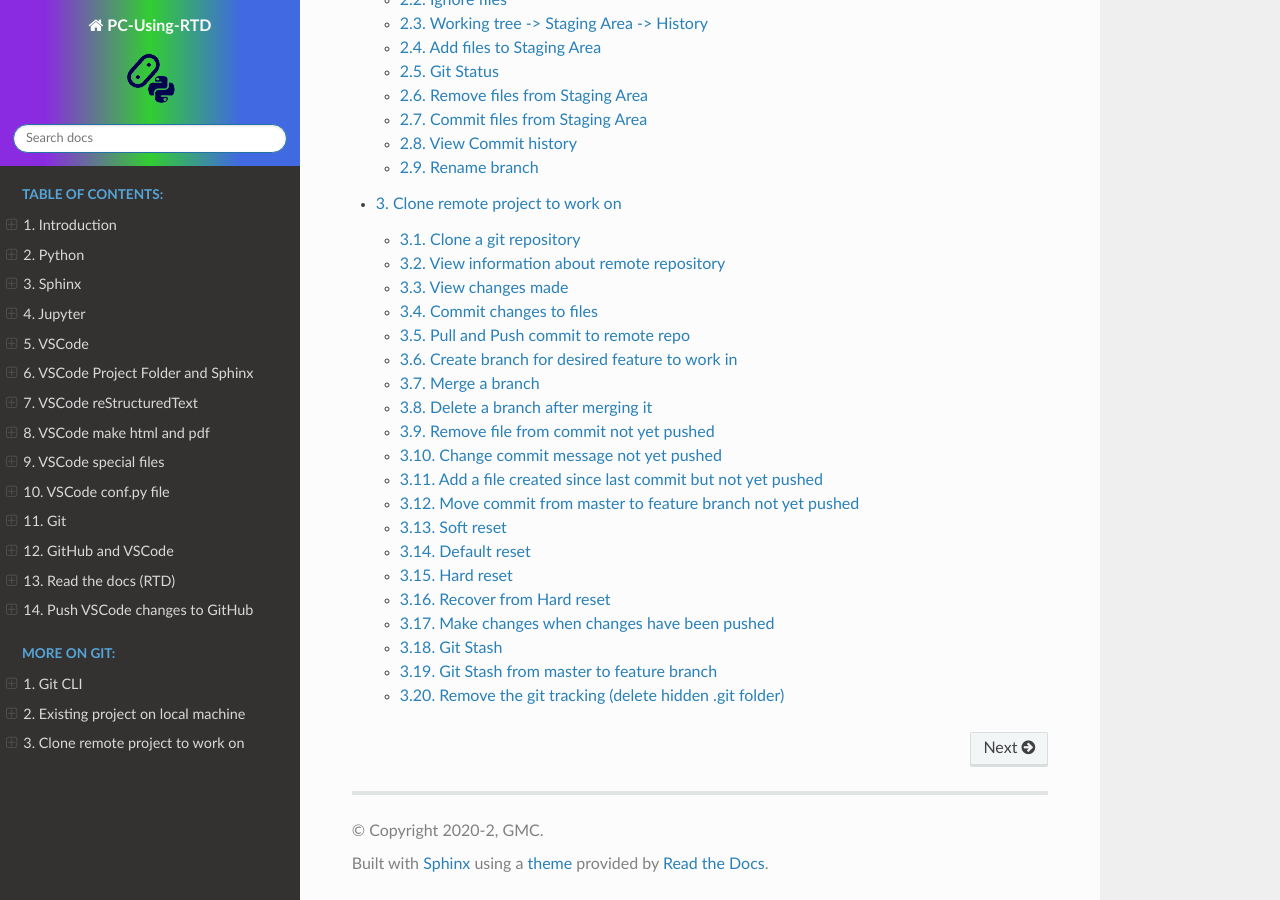
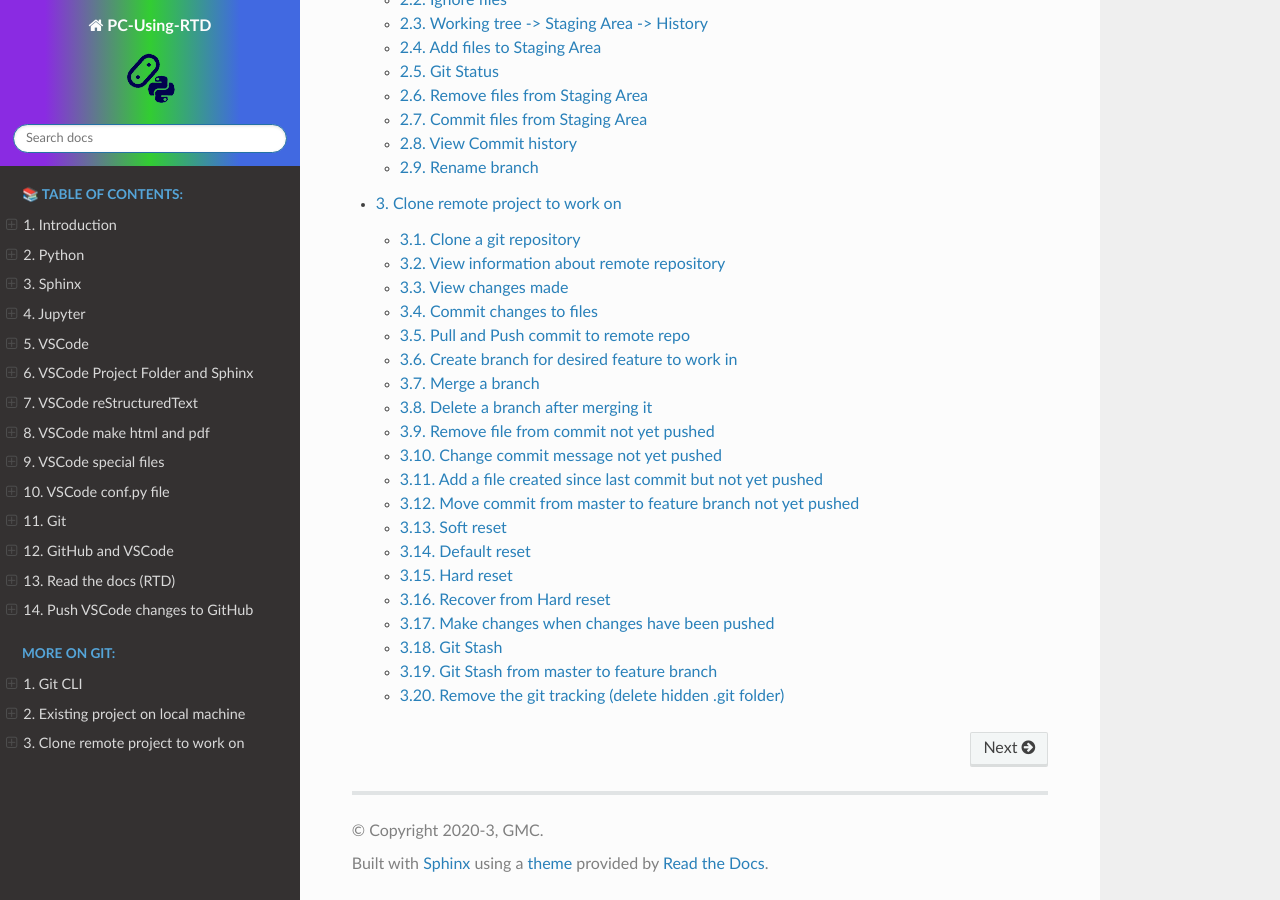
Before and after one commit to gmc-code/PC-Using-RTD, a Sphinx documentation site: the page built from docs/index.rst, in a window 1280 px wide and 900 px high, scrolled down 3986 px. Built offline with Sphinx 7.4.7 and the Read the Docs theme 2.0.0, drawn with Linux system fonts in a browser that asks for light colours; some of the changed text lies outside the part shown.

Commit message:
apr 2023

```diff
--- a/docs/conf.py
+++ b/docs/conf.py
@@ -5,7 +5,7 @@
 
 import sphinx_rtd_theme
 project = 'PC-Using-RTD'
-copyright = '2020-2, GMC'
+copyright = '2020-3, GMC'
 author = 'GMC'
 
 # -- General configuration ---------------------------------------------------
--- a/docs/index.rst
+++ b/docs/index.rst
@@ -19,7 +19,7 @@
 
 .. toctree::
     :maxdepth: 3
-    :caption: Table of Contents:
+    :caption: 📚 Table of Contents:
     :numbered:
 
     setup/Introduction.rst
--- a/docs/setup/GitHub and VSCode.rst
+++ b/docs/setup/GitHub and VSCode.rst
@@ -6,7 +6,7 @@
 
 The info below is for the simplest approach where there is only the master branch locally which is being maintained and pushed to the github repository.
 
-FOr github advice see: https://docs.github.com/en/get-started/importing-your-projects-to-github/importing-source-code-to-github/adding-locally-hosted-code-to-github
+For github advice see: https://docs.github.com/en/get-started/importing-your-projects-to-github/importing-source-code-to-github/adding-locally-hosted-code-to-github
 
 ----
 
--- a/docs/setup/Sphinx.rst
+++ b/docs/setup/Sphinx.rst
@@ -67,14 +67,14 @@
 
 .. code-block::
 
-    pip install sphinx==5.3.0
+    pip install sphinx==6.1.3
 
 
 * To upgrade include the ``-U`` flag.
 
 .. code-block::
 
-    pip install -U sphinx==5.3.0
+    pip install -U sphinx==6.1.3
 
 
 * Check the installed version with:
```
Also changed, not shown: other parts of docs/setup/GitHub and VSCode.rst (+1 -1 lines), docs/requirements.txt (+5 -5 lines).
